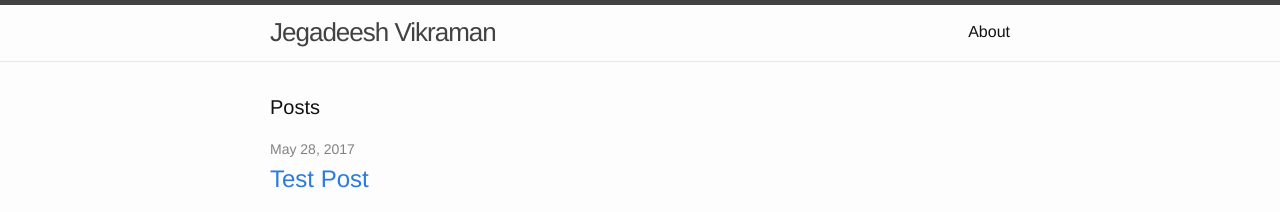
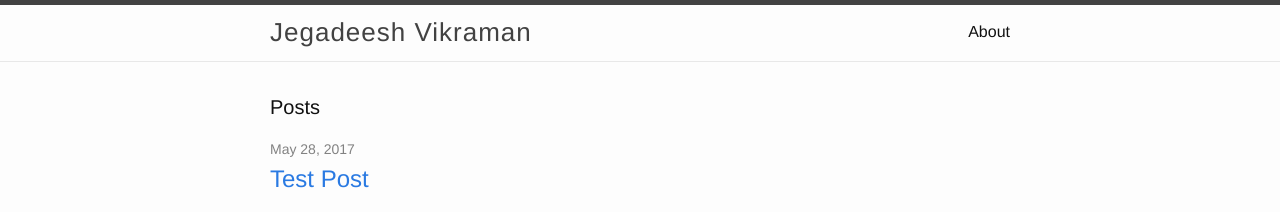
Before and after one commit to jvikraman/jvikraman.github.io.old, a Jekyll site: the page built from index.md, in a window 1280 px wide. Shown: the top 212 px of the page. Built offline with Jekyll 4.4.1, drawn with Linux system fonts in a browser that asks for light colours.

Commit message:
minor css fix

```diff
--- a/_sass/minima/_layout.scss
+++ b/_sass/minima/_layout.scss
@@ -14,7 +14,7 @@
   @include relative-font-size(1.625);
   font-weight: 300;
   line-height: $base-line-height * $base-font-size * 2.25;
-  letter-spacing: -1px;
+  letter-spacing: 1px;
   margin-bottom: 0;
   float: left;
 
```
